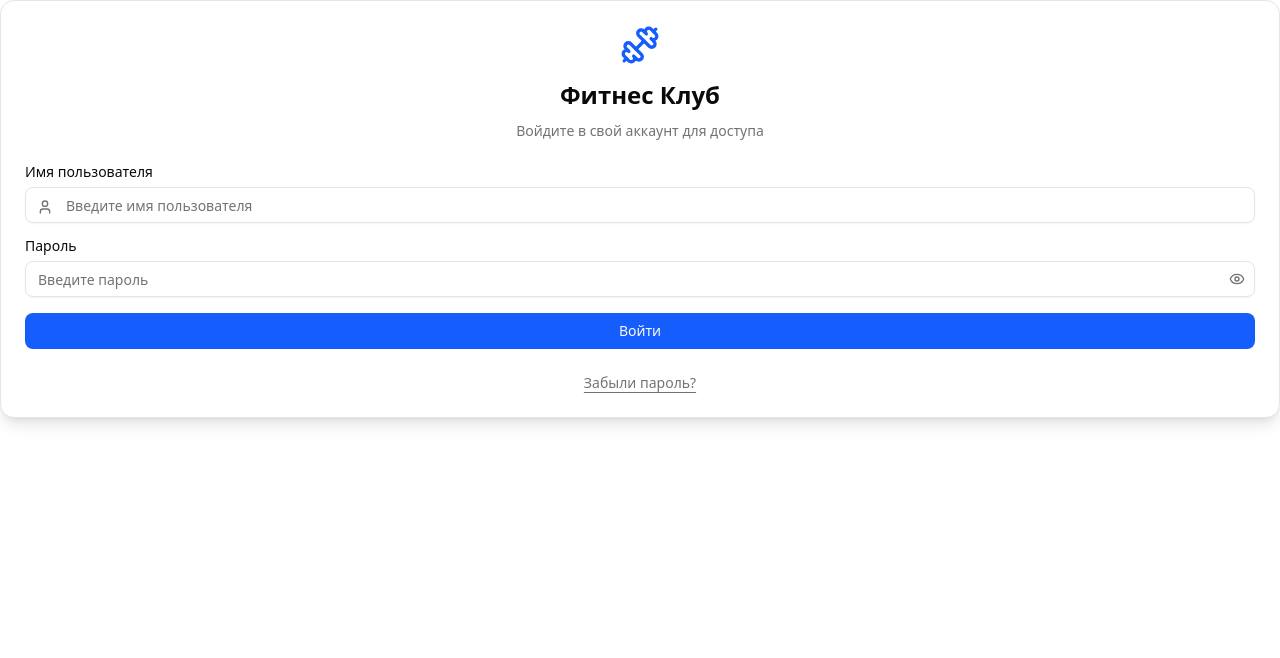
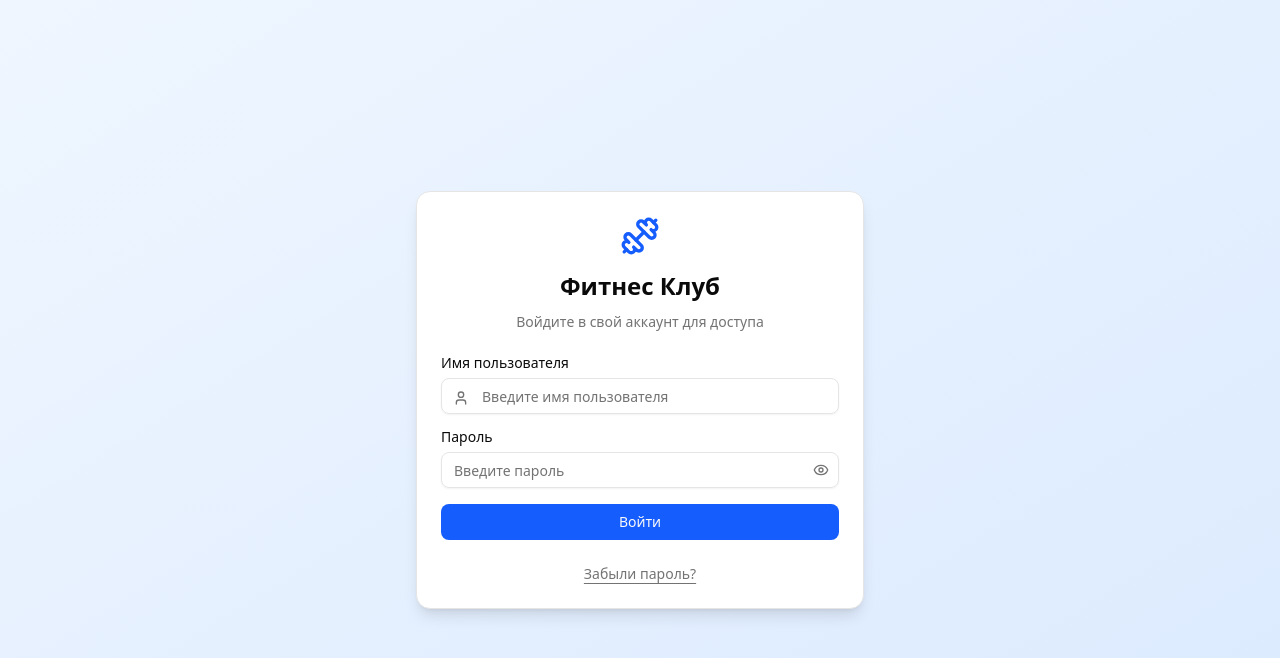
Before and after one commit to JukNavozn1k/fitness-club, a React (Vite) app in the folder frontend/: page / in a window 1280 px wide. Shown: the top 658 px of the page. Built offline with nearby package versions, Linux system fonts and the light colour scheme.

Commit message:
login form!

```diff
--- a/frontend/src/App.tsx
+++ b/frontend/src/App.tsx
@@ -3,7 +3,11 @@
 function App() {
   return (
     <>
-      <LoginForm/>
+     <main className="flex min-h-screen flex-col items-center justify-center bg-gradient-to-br from-blue-50 to-blue-100 p-4">
+      <div className="w-full max-w-md">
+        <LoginForm />
+      </div>
+    </main>
     </>
   )
 }
```
